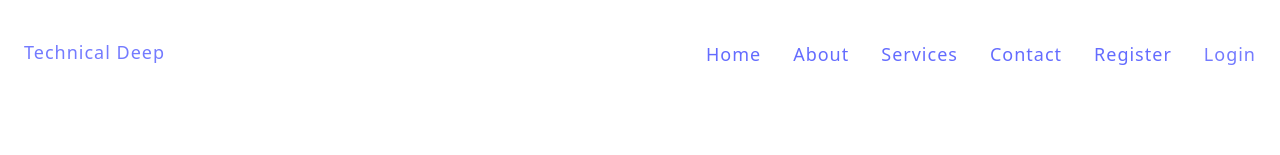
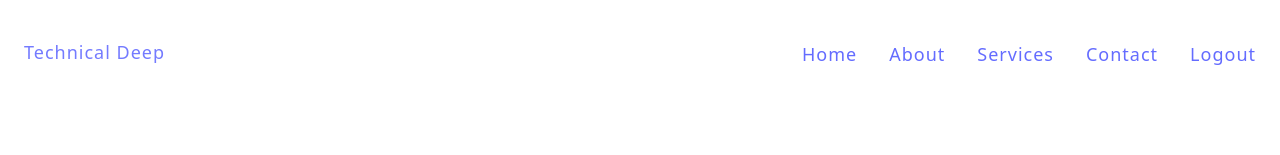
Before and after one commit to Deep-20/SerVista, a React (Vite) app in the folder client/: page /login in a window 1280 px wide. Shown: the top 155 px of the page. Built offline with nearby package versions, Linux system fonts and the light colour scheme; sample sign-in values are in the browser's storage.

Commit message:
Adding Logout Functionality

```diff
--- a/client/src/App.jsx
+++ b/client/src/App.jsx
@@ -8,6 +8,7 @@
 import { Error } from "./pages/Error";
 import { Navbar } from "./components/Navbar";
 import { Footer } from "./components/Footer";
+import { Logout } from "./pages/Logout";
 
 const App = () => {
   return (
@@ -21,6 +22,7 @@
           <Route path="/service" element={<Service />} />
           <Route path="/register" element={<Register />} />
           <Route path="/login" element={<Login />} />
+          <Route path="/logout" element={<Logout />} />
           <Route path="*" element={<Error />} />
         </Routes>
         <Footer />
--- a/client/src/components/Navbar.jsx
+++ b/client/src/components/Navbar.jsx
@@ -1,7 +1,10 @@
 import { NavLink } from "react-router-dom";
 import "./Navbar.css";
+import { useAuth } from "../store/auth";
 
 export const Navbar = () => {
+  const { isLoggedIn } = useAuth();
+
   return (
     <>
       <header>
@@ -24,12 +27,20 @@
               <li>
                 <NavLink to="/contact"> Contact </NavLink>
               </li>
+              {isLoggedIn ? (
+                <li>
+                  <NavLink to="/logout"> Logout</NavLink>
+                </li>
+              ) : (
+                <>
                   <li>
                     <NavLink to="/register"> Register </NavLink>
                   </li>
                   <li>
                     <NavLink to="/login"> Login </NavLink>
                   </li>
+                </>
+              )}
             </ul>
           </nav>
         </div>
--- /dev/null
+++ b/client/src/pages/Logout.jsx
@@ -0,0 +1,13 @@
+import { useEffect } from "react";
+import { Navigate } from "react-router-dom";
+import { useAuth } from "../store/auth";
+
+export const Logout = () => {
+  const { LogoutUser } = useAuth();
+
+  useEffect(() => {
+    LogoutUser();
+  }, [LogoutUser]);
+
+  return <Navigate to="/login" />;
+};
--- a/client/src/store/auth.jsx
+++ b/client/src/store/auth.jsx
@@ -1,14 +1,24 @@
-import { createContext, useContext } from "react";
+import { createContext, useContext, useState } from "react";
 
 export const AuthContext = createContext();
 
 // eslint-disable-next-line react/prop-types
 export const AuthProvider = ({ children }) => {
+  const [token, setToken] = useState(localStorage.getItem("token"));
+
   const storeTokenInLS = (serverToken) => {
     return localStorage.setItem("token", serverToken);
   };
+
+  const isLoggedIn = !!token;
+
+  //Tackiling the logout functionality
+  const LogoutUser = () => {
+    setToken("");
+    localStorage.removeItem("token");
+  };
   return (
-    <AuthContext.Provider value={{ storeTokenInLS }}>
+    <AuthContext.Provider value={{ isLoggedIn, storeTokenInLS, LogoutUser }}>
       {children}
     </AuthContext.Provider>
   );
```
Lines whose indentation alone changed are shown as unchanged.
